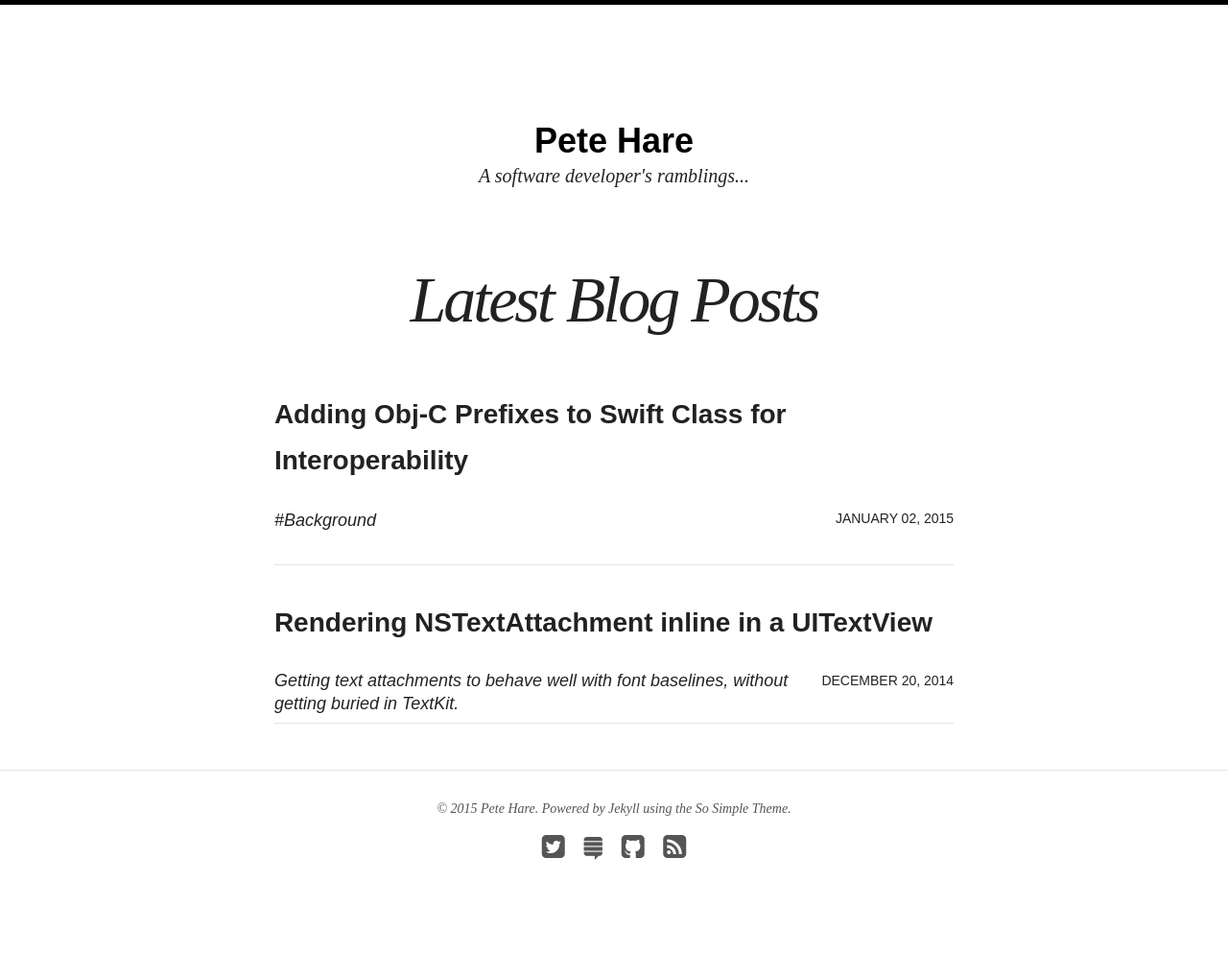
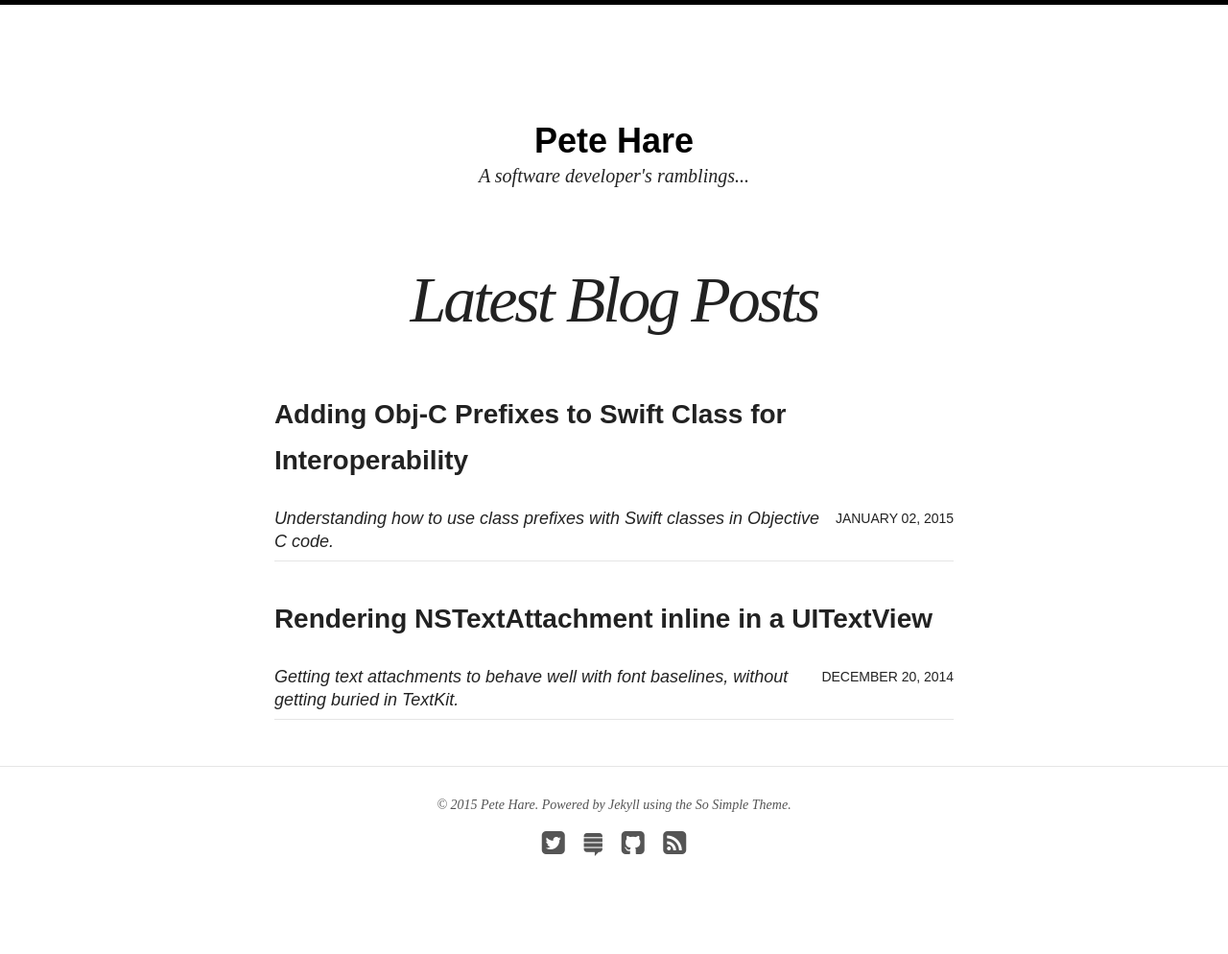
Before and after one commit to petehare/petehare.github.io, a Jekyll site: the page built from index.html, in a window 1280 px wide. Shown: the whole page at 96% size. Built offline with Jekyll 4.4.1, drawn with Linux system fonts in a browser that asks for light colours; nearby versions of some CDN libraries.

Commit message:
Added excerpt

```diff
--- a/_posts/2015-01-02-adding-obj-c-prefixes-to-swift-class-for-interoperability.markdown
+++ b/_posts/2015-01-02-adding-obj-c-prefixes-to-swift-class-for-interoperability.markdown
@@ -3,7 +3,7 @@
 title: "Adding Obj-C Prefixes to Swift Class for Interoperability"
 modified:
 categories:
-excerpt:
+excerpt: Understanding how to use class prefixes with Swift classes in Objective C code.
 tags: [iOS, Objective-C, Swift]
 image:
   feature:
```
